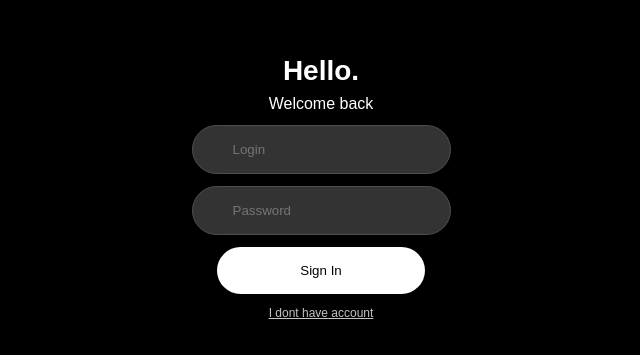
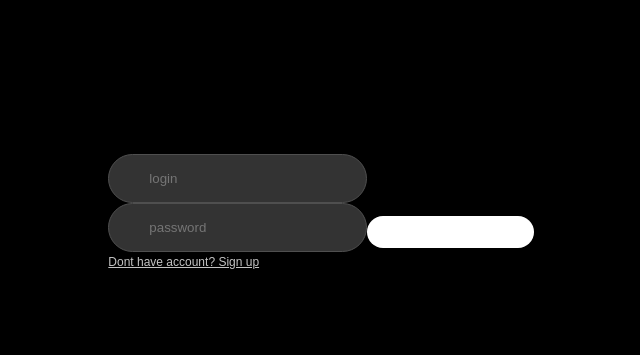
Before and after one commit to harukee-dev/fullstack_chat, a React (Create React App) app: page /login in a window 1280 px wide. Shown: the part 187-542 px from the top of the page, without its empty margins (319-959 px from the left). Built offline with nearby package versions, Linux system fonts and the light colour scheme.

Commit message:
new html in LoginPage

```diff
--- a/src/pages/LoginPage/LoginPage.tsx
+++ b/src/pages/LoginPage/LoginPage.tsx
@@ -15,7 +15,6 @@ export const LoginPage = () => {
   const navigate = useNavigate()
   const loginRef = useRef<HTMLInputElement>(null)
   const passwordRef = useRef<HTMLInputElement>(null)
-  const currentUser = useAppSelector((state) => state.currentUser.user)
 
   useEffect(() => {
     document.documentElement.style.overflow = 'hidden'
@@ -65,7 +64,7 @@ export const LoginPage = () => {
 
   return (
     <div className={cl.allPage}>
-      <div className={cl.registerContainer}>
+      {/* <div className={cl.registerContainer}>
         <div className={cl.welcomeDiv}>
           <h1 className={cl.firstWelcomeText}>Hello.</h1>
           <p className={cl.secondWelcomeText}>Welcome back</p>
@@ -91,6 +90,20 @@ export const LoginPage = () => {
           I dont have account
         </Link>
         <p className={cl.error}>{error}</p>
+      </div> */}
+      <div className={cl.leftContainer}>
+        <h1 className={cl.welcomeText}>Welcome again.</h1>
+        <input className={cl.input} type="text" placeholder="login" />
+        <div className={cl.passwordAndButtonDiv}>
+          <input className={cl.input} type="password" placeholder="password" />
+          <button className={cl.loginButton}></button>
+        </div>
+        <Link className={cl.register} to={'/register'}>
+          Dont have account? Sign up
+        </Link>
+      </div>
+      <div className={cl.rightContainer}>
+        <img className={cl.rightContainerImage} src="" alt="" />
       </div>
     </div>
   )
```
